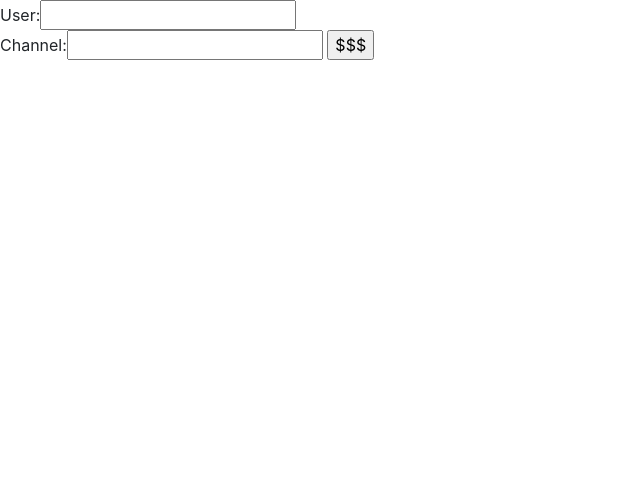
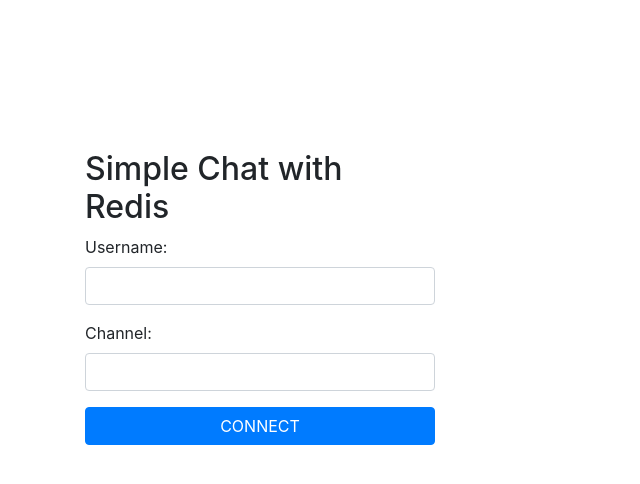
Before and after one commit to beydogan/simple-chat, a website: page index.html in a window 1280 px wide. Shown: the whole page, without its empty margins (0-640 px from the left). Drawn offline with nearby package versions, Linux system fonts and the light colour scheme; no server answers.

Commit message:
Update login form style

```diff
--- a/index.html
+++ b/index.html
@@ -4,15 +4,36 @@
     <script src="/socket.io/socket.io.js"></script>
     <script src="https://ajax.googleapis.com/ajax/libs/jquery/1.6.4/jquery.min.js"></script>
     <link rel="stylesheet" type="text/css" href="//maxcdn.bootstrapcdn.com/bootswatch/3.3.2/flatly/bootstrap.min.css">
+    <style>
+    .login-form{
+    	margin-top: 150px;
+    }
+    </style>
 </head>
 <body>
-	<div class="login">
 
-		<div id="username">
-			User:<input type="text" name="usernameTxt" />
-		</div>
-		<div id="channel">
-			Channel:<input type="text" name="channel" /> <input type="button" name="setUsername" value="$$$" />
+	<div class="container login-form">
+		<div class="row">
+			<div class="col-md-4 col-md-offset-4 ">
+				<h2>Simple Chat with Redis</h2>
+				<form class="form-horizontal">
+					<div class="login">
+						<div class="form-group">
+							<label>Username:</label>
+
+							<input type="text" class="form-control" name="usernameTxt" />
+						</div>
+						<div class="form-group">
+							<label>Channel:</label>
+
+							<input type="text" class="form-control" name="channel" />
+						</div>
+						<div class="form-group">
+							 <input type="button" class="btn btn-primary btn-block" name="setUsername" value="CONNECT" />
+						</div>
+					</div>
+				</form>
+			</div>
 		</div>
 	</div>
 	<div id="sendChat" style="display:none;">
```
